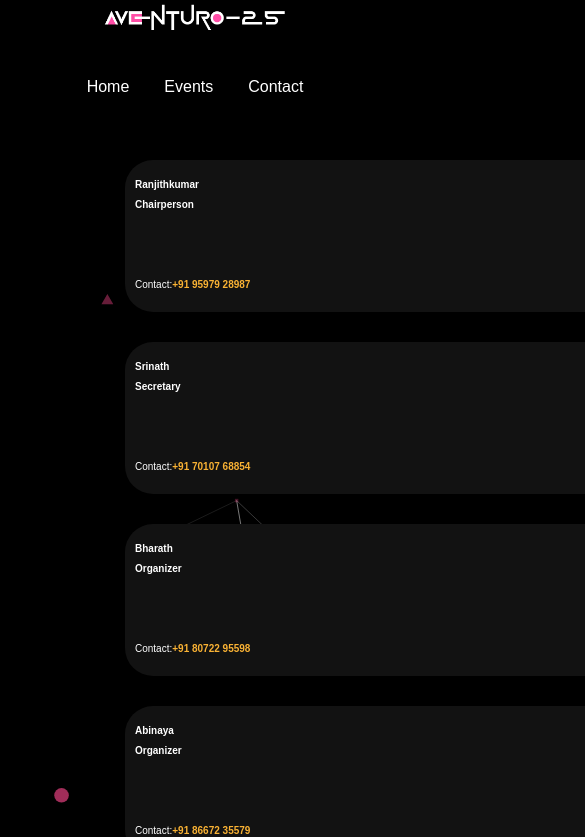
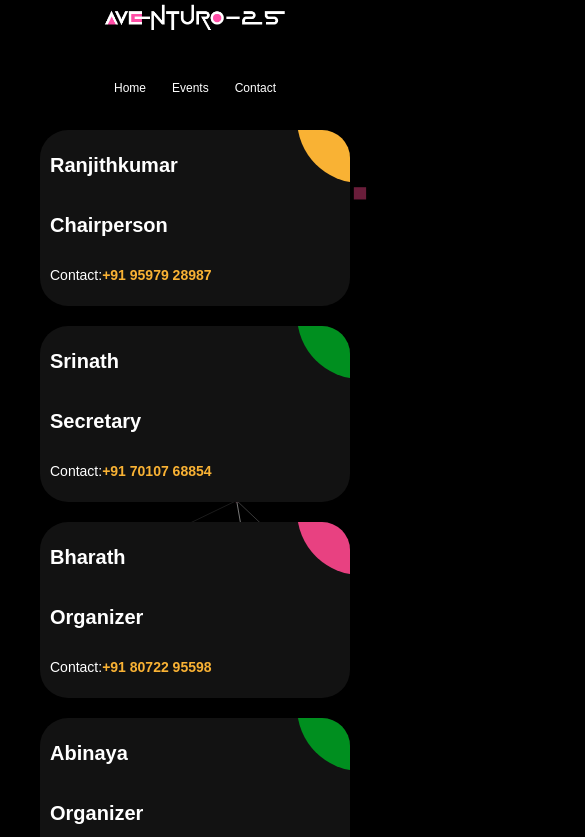
Before and after one commit to NKBharath/ISTE-AVENTURO-25, a React (Vite) app: page /contact in a window 390 px wide. Shown: the top 837 px of the page, 585 px wide, since content can reach past the window. Built offline with nearby package versions, Linux system fonts and the light colour scheme.

Commit message:
updated media

```diff
--- a/src/components/contact/contact.css
+++ b/src/components/contact/contact.css
@@ -15,8 +15,8 @@ body {
   color: white;
 }
 
- /* Particles Background */
- #particles-js {
+/* Particles Background */
+#particles-js {
   position: fixed;
   width: 100%;
   height: 100%;
@@ -26,6 +26,7 @@ body {
   background: #000;
 }
 
+/* Navigation Bar */
 nav {
   background: #000000;
   height: 80px;
@@ -64,14 +65,18 @@ a:hover {
   background: #008238;
 }
 
+/* Container for Cards */
 .container4 {
   margin: 10px;
   padding: 100px;
 }
 
+/* Courses Section */
 .ag-format-container {
-  width: 1142px;
+  width: 100%;
+  max-width: 1142px;
   margin: 0 auto;
+  padding: 0 20px;
 }
 
 .ag-courses_box {
@@ -162,6 +167,7 @@ a:hover {
   background-color: #008f1f;
 }
 
+/* Footer */
 footer {
   bottom: 0;
   width: 100%;
@@ -173,25 +179,43 @@ footer {
   font-weight: bold;
 }
 
+/* Media Queries for Mobile View */
 @media only screen and (max-width: 979px) {
+  .container4 {
+    padding: 50px 20px;
+  }
+
   .ag-courses_item {
     flex-basis: calc(50% - 30px);
   }
 
   .ag-courses-item_title {
+    font-size: 24px;
+  }
+
+  nav ul {
+    gap: 10px;
+  }
+
+  nav ul li a {
     font-size: 14px;
   }
 }
 
 @media only screen and (max-width: 639px) {
+  .container4 {
+    padding: 30px 10px;
+    margin-top: 50px;
+  }
+
   .ag-courses_item {
     flex-basis: 100%;
+    margin: 0 0 20px;
   }
 
   .ag-courses-item_title {
-    min-height: 72px;
-    line-height: 1;
-    font-size: 10px;
+    min-height: auto;
+    font-size: 20px;
   }
 
   .ag-courses-item_link {
@@ -199,6 +223,24 @@ footer {
   }
 
   .ag-courses-item_date-box {
-    font-size: 10px;
+    font-size: 14px;
+  }
+
+  nav {
+    height: 60px;
+    padding: 0 10px;
+  }
+
+  label.logo {
+    font-size: 18px;
+  }
+
+  nav ul li a {
+    font-size: 12px;
+    padding: 6px 8px;
+  }
+
+  footer {
+    font-size: 14px;
   }
 }
```
